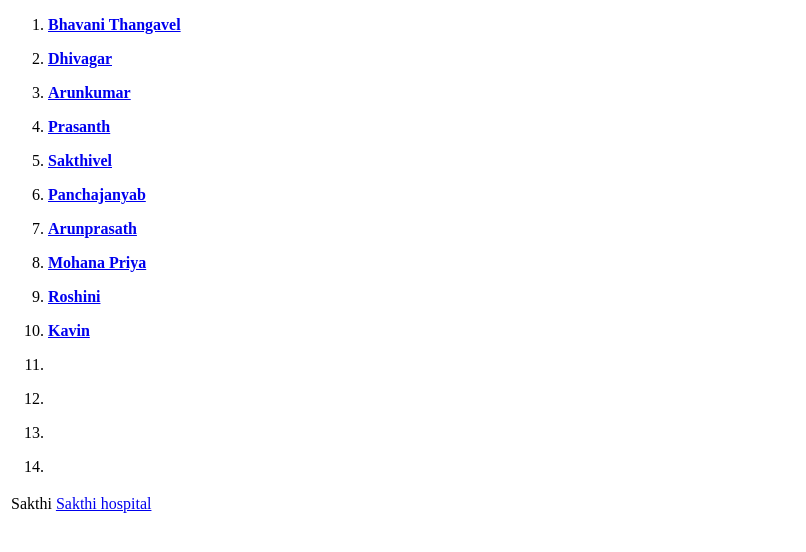
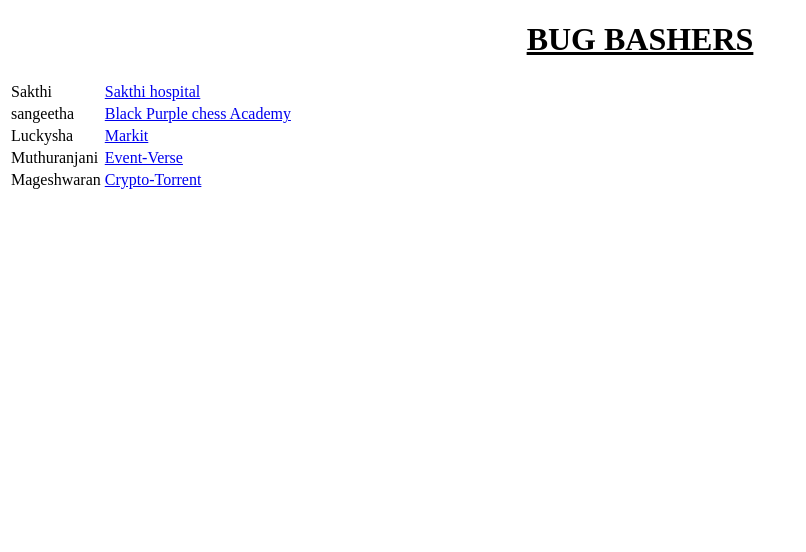
Before and after one commit to Sakthivel0309/Bug-Bashers, a plain HTML site: page index.html in a window 1280 px wide. Shown: the whole page, without its empty margins (0-806 px from the left). Drawn offline with Linux system fonts and the light colour scheme.

Commit message:
added names

```diff
--- a/index.html
+++ b/index.html
@@ -6,29 +6,66 @@
     <title>App urls's</title>
 </head>
 <body>
-        <ol>
-           <li><p><a href="https://bhavanithangavel.github.io/Rescue_Rapid_App/"><b>Bhavani Thangavel</b></a></p></li>
-            <li><p><a href="https://dhivakar21.github.io/Frontend/"><b>Dhivagar</b></a></p></li>
-           <li><p><a href="https://arunkumarlala.github.io/webtraining/"><b>Arunkumar</b></a></p></li>
-           <li><p><a href="https://prasanthprasanth20032301.github.io/Teacher-status-recording-app/"><b>Prasanth</b></a></p></li>
-           <li><p><a href="https://sakthivel0309.github.io/Webdevelopment/"><b>Sakthivel</b></a></p></li>
-           <li><p><a href="https://panchajanyab.github.io/HTML/"><b>Panchajanyab</b></a></p></li>
-           <li><p><a href="https://arunprasathgt.github.io/WebTechDevelopment/"><b>Arunprasath</b></a></p></li>
-           <li><p><a href="https://priyasivasubramanian.github.io/car_rental/"><b>Mohana Priya</b></a></p></li>
-           <li><p><a href="https://roshinisathees.github.io/FrontEndTraining/"><b>Roshini</b></a></p></li>
-           <li><p><a href="https://kavin0030.github.io/BankProject/"><b>Kavin</b></a></p></li>
-           <li><p><a href=""><b></b></a></p></li>
-           <li><p><a href=""><b></b></a></p></li>
-           <li><p><a href=""><b></b></a></p></li>
-           <li><p><a href=""><b></b></a></p></li>
-
-
-        </ol>
+        <center>
+            <h1><b><u>BUG BASHERS</u></b></h1>
+        </center>
         <table>
             <tr>
                 <td>Sakthi</td>
                 <td><a href="https://sakthivel0309.github.io/Webdevelopment/" target="_blank"> Sakthi hospital</a></td>
             </tr>
+            <tr>
+                <td>sangeetha</td>
+                <td><a href="https://sangeetha0101.github.io/HTML--Chess-project/" target="_blank">Black Purple chess Academy</a></td>
+            </tr>
+            <tr>
+                <td>Luckysha</td>
+                <td><a href="https://luckysha472.github.io/markit_clone/" target="_blank">Markit </a></td>
+            </tr>
+            <tr>
+                <td>Muthuranjani</td>
+                <td><a href="https://muthuranjani12.github.io/Event-Verse/" target="_blank"> Event-Verse</a></td>
+            </tr>
+            <tr>
+                <td>Mageshwaran</td>
+                <td><a href="https://mageshwaran-n.github.io/Crypto-Torrent/" target="_blank">Crypto-Torrent </a></td>
+            </tr>
+            <tr>
+                <td></td>
+                <td><a href="" target="_blank"> </a></td>
+            </tr>
+            <tr>
+                <td></td>
+                <td><a href="" target="_blank"> </a></td>
+            </tr>
+            <tr>
+                <td></td>
+                <td><a href="" target="_blank"> </a></td>
+            </tr>
+            <tr>
+                <td></td>
+                <td><a href="" target="_blank"> </a></td>
+            </tr>
+            <tr>
+                <td></td>
+                <td><a href="" target="_blank"> </a></td>
+            </tr>
+            <tr>
+                <td></td>
+                <td><a href="" target="_blank"> </a></td>
+            </tr>
+            <tr>
+                <td></td>
+                <td><a href="" target="_blank"> </a></td>
+            </tr>
+            <tr>
+                <td></td>
+                <td><a href="" target="_blank"> </a></td>
+            </tr>
+            <tr>
+                <td></td>
+                <td><a href="" target="_blank"> </a></td>
+            </tr>
         </table>
 </body>
 </html>
```
